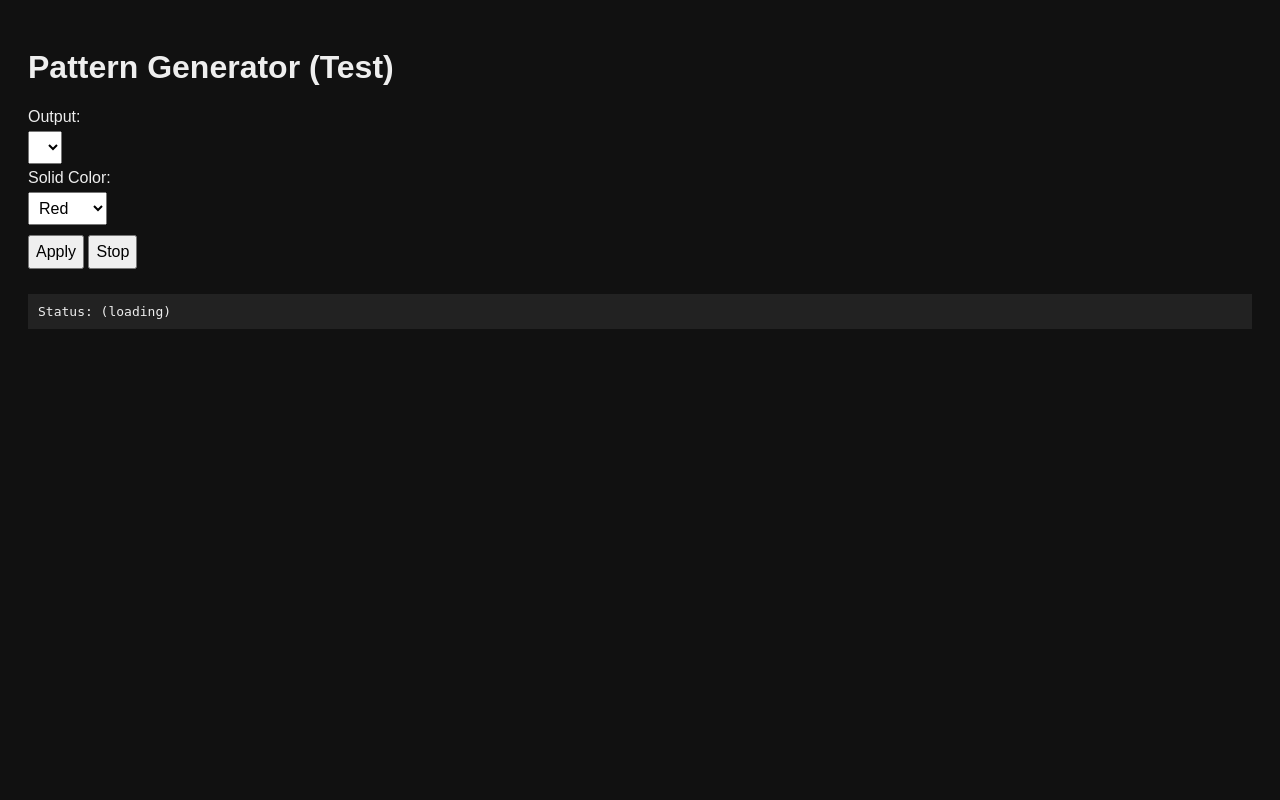
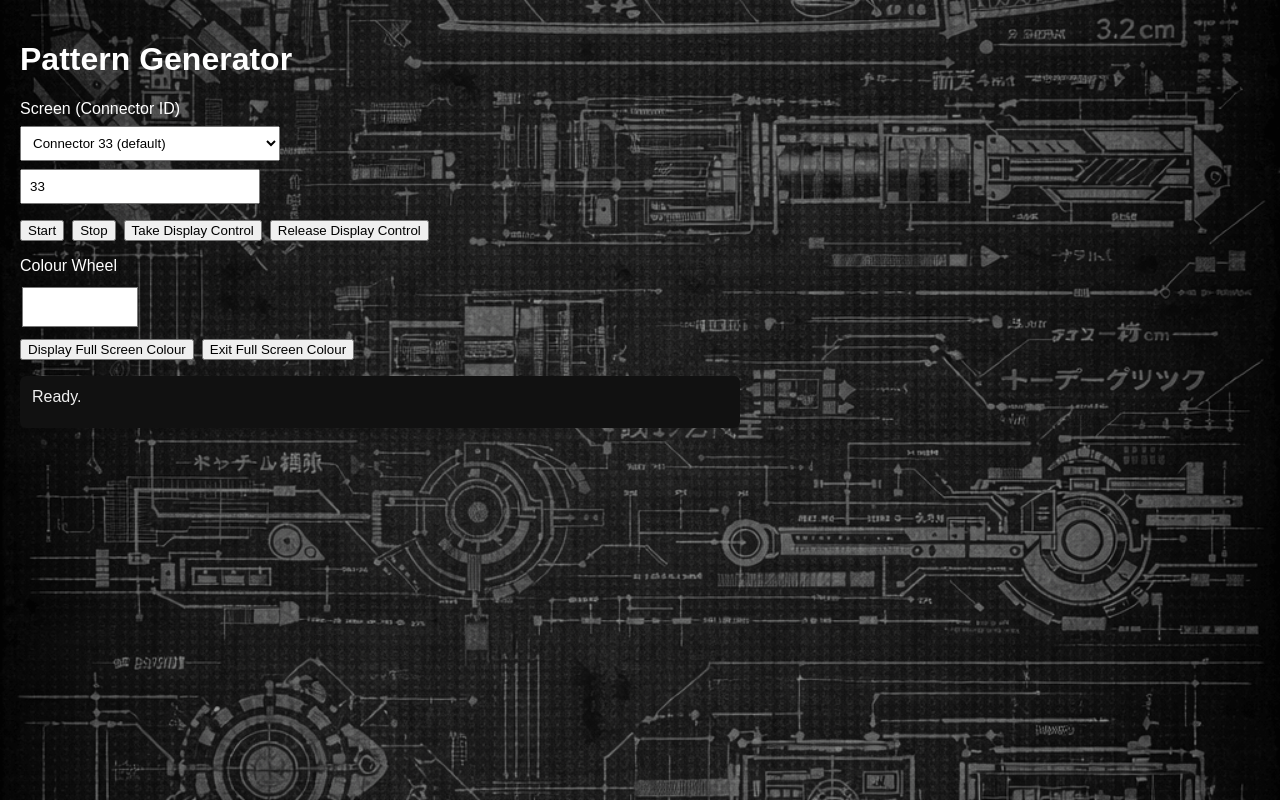
Before and after one commit to padge81/AmuseTechTools, a Flask app: page /pattern-generator in a window 1280 px wide. Run offline with Flask 3, Linux system fonts and the light colour scheme; lists and menus that the app fills with data are empty.

Commit message:
Enhance pattern generator controls and fullscreen color mode

```diff
--- a/app.py
+++ b/app.py
@@ -34,6 +34,7 @@ def create_app():
     def edid_tools():
         return render_template("edid_tools.html")
 
+    @app.route("/pattern")
     @app.route("/pattern-generator")
     def pattern_generator():
         return render_template("pattern_generator.html")
--- a/frontend/templates/pattern_generator.html
+++ b/frontend/templates/pattern_generator.html
@@ -1,99 +1,136 @@
-<!DOCTYPE html>
-<html>
-<head>
-    <title>Pattern Generator (Test)</title>
-    <style>
-        body {
-            font-family: sans-serif;
-            padding: 20px;
-            background: #111;
-            color: #eee;
-        }
-        select, button {
-            font-size: 16px;
-            padding: 6px;
-            margin: 5px 0;
-        }
-        #status {
-            margin-top: 20px;
-            background: #222;
-            padding: 10px;
-            white-space: pre;
-            font-family: monospace;
-        }
-    </style>
-</head>
-<body>
+{% extends "base.html" %}
+{% block content %}
+<div class="container" style="max-width: 760px;">
+    <h1>Pattern Generator</h1>
 
-<h1>Pattern Generator (Test)</h1>
+    <label for="screen_select">Screen (Connector ID)</label>
+    <select id="screen_select" style="display:block; margin: 8px 0 8px; padding: 8px; width: 260px;">
+        <option value="31">Connector 31</option>
+        <option value="32">Connector 32</option>
+        <option value="33" selected>Connector 33 (default)</option>
+        <option value="34">Connector 34</option>
+        <option value="35">Connector 35</option>
+        <option value="custom">Custom…</option>
+    </select>
 
-<label>Output:</label><br>
-<select id="output"></select><br>
+    <input id="connector_id" type="number" value="33" min="0" style="display:block; margin: 0 0 16px; padding: 8px; width: 240px;" />
 
-<label>Solid Color:</label><br>
-<select id="color">
-    <option value="red">Red</option>
-    <option value="green">Green</option>
-    <option value="blue">Blue</option>
-    <option value="white">White</option>
-    <option value="black">Black</option>
-</select><br>
+    <div style="display:flex; gap:8px; flex-wrap: wrap; margin-bottom: 16px;">
+        <button onclick="startPattern()">Start</button>
+        <button onclick="stopPattern()">Stop</button>
+        <button onclick="takeControl()">Take Display Control</button>
+        <button onclick="releaseControl()">Release Display Control</button>
+    </div>
 
-<button onclick="apply()">Apply</button>
-<button onclick="stop()">Stop</button>
+    <label for="color_picker">Colour Wheel</label>
+    <input id="color_picker" type="color" value="#ffffff" style="display:block; width:120px; height:48px; border:none; padding:0; background:none; margin:8px 0 8px;" />
 
-<div id="status">Status: (loading)</div>
+    <div style="display:flex; gap:8px; flex-wrap: wrap;">
+        <button onclick="showFullscreenColor()">Display Full Screen Colour</button>
+        <button onclick="exitFullscreenColor()">Exit Full Screen Colour</button>
+    </div>
+
+    <pre id="status" style="margin-top: 16px; background:#111; color:#eee; padding: 12px; border-radius: 6px; min-height: 52px;">Ready.</pre>
+</div>
+
+<div id="color_overlay" style="position:fixed; inset:0; display:none; z-index:9999;"></div>
 
 <script>
-async function loadOutputs() {
-    const res = await fetch("/api/pattern/outputs");
-    const outputs = await res.json();
+const screenSelect = document.getElementById('screen_select');
+const connectorInput = document.getElementById('connector_id');
 
-    const sel = document.getElementById("output");
-    sel.innerHTML = "";
+screenSelect.addEventListener('change', () => {
+    if (screenSelect.value !== 'custom') {
+        connectorInput.value = screenSelect.value;
+    }
+});
 
-    outputs.forEach(o => {
-        if (o.connected) {
-            const opt = document.createElement("option");
-            opt.value = o.name;
-            opt.textContent = o.name;
-            sel.appendChild(opt);
-        }
+async function postJson(url, payload = {}) {
+    const response = await fetch(url, {
+        method: 'POST',
+        headers: { 'Content-Type': 'application/json' },
+        body: JSON.stringify(payload)
     });
+
+    const body = await response.json().catch(() => ({}));
+
+    if (!response.ok) {
+        throw new Error(body.error || `Request failed (${response.status})`);
+    }
+
+    return body;
 }
 
-async function apply() {
-    const output = document.getElementById("output").value;
-    const color = document.getElementById("color").value;
-
-    await fetch("/api/pattern/solid", {
-        method: "POST",
-        headers: { "Content-Type": "application/json" },
-        body: JSON.stringify({
-            output: output,
-            color: color
-        })
-    });
-
-    updateStatus();
+function setStatus(message) {
+    document.getElementById('status').textContent = message;
 }
 
-async function stop() {
-    await fetch("/api/pattern/stop", { method: "POST" });
-    updateStatus();
+async function takeControl() {
+    try {
+        await postJson('/pattern/control', { action: 'take' });
+        setStatus('Display control taken.');
+    } catch (err) {
+        setStatus(`Error: ${err.message}`);
+    }
 }
 
-async function updateStatus() {
-    const res = await fetch("/api/pattern/status");
-    const status = await res.json();
-    document.getElementById("status").textContent =
-        "Status:\n" + JSON.stringify(status, null, 2);
+async function releaseControl() {
+    try {
+        await postJson('/pattern/control', { action: 'release' });
+        setStatus('Display control released.');
+    } catch (err) {
+        setStatus(`Error: ${err.message}`);
+    }
 }
 
-loadOutputs();
-updateStatus();
-setInterval(updateStatus, 1000);
+async function startPattern() {
+    const connectorId = Number(connectorInput.value || 33);
+
+    try {
+        const result = await postJson('/pattern/start', { connector_id: connectorId });
+        setStatus(`Pattern started on connector ${result.connector_id}.`);
+    } catch (err) {
+        setStatus(`Error: ${err.message}`);
+    }
+}
+
+async function stopPattern() {
+    try {
+        await postJson('/pattern/stop');
+        setStatus('Pattern stopped.');
+    } catch (err) {
+        setStatus(`Error: ${err.message}`);
+    }
+}
+
+async function showFullscreenColor() {
+    const overlay = document.getElementById('color_overlay');
+    const color = document.getElementById('color_picker').value;
+    overlay.style.backgroundColor = color;
+    overlay.style.display = 'block';
+
+    if (overlay.requestFullscreen) {
+        await overlay.requestFullscreen().catch(() => {});
+    }
+
+    setStatus(`Showing full-screen colour ${color}.`);
+}
+
+async function exitFullscreenColor() {
+    const overlay = document.getElementById('color_overlay');
+
+    if (document.fullscreenElement && document.exitFullscreen) {
+        await document.exitFullscreen().catch(() => {});
+    }
+
+    overlay.style.display = 'none';
+    setStatus('Exited full-screen colour display.');
+}
+
+window.addEventListener('keydown', (event) => {
+    if (event.key === 'Escape') {
+        document.getElementById('color_overlay').style.display = 'none';
+    }
+});
 </script>
-
-</body>
-</html>
+{% endblock %}
```
Also changed, not shown: backend/core/pattern/worker.py (+3 -5 lines), backend/routes/pattern.py (+9 -4 lines).
